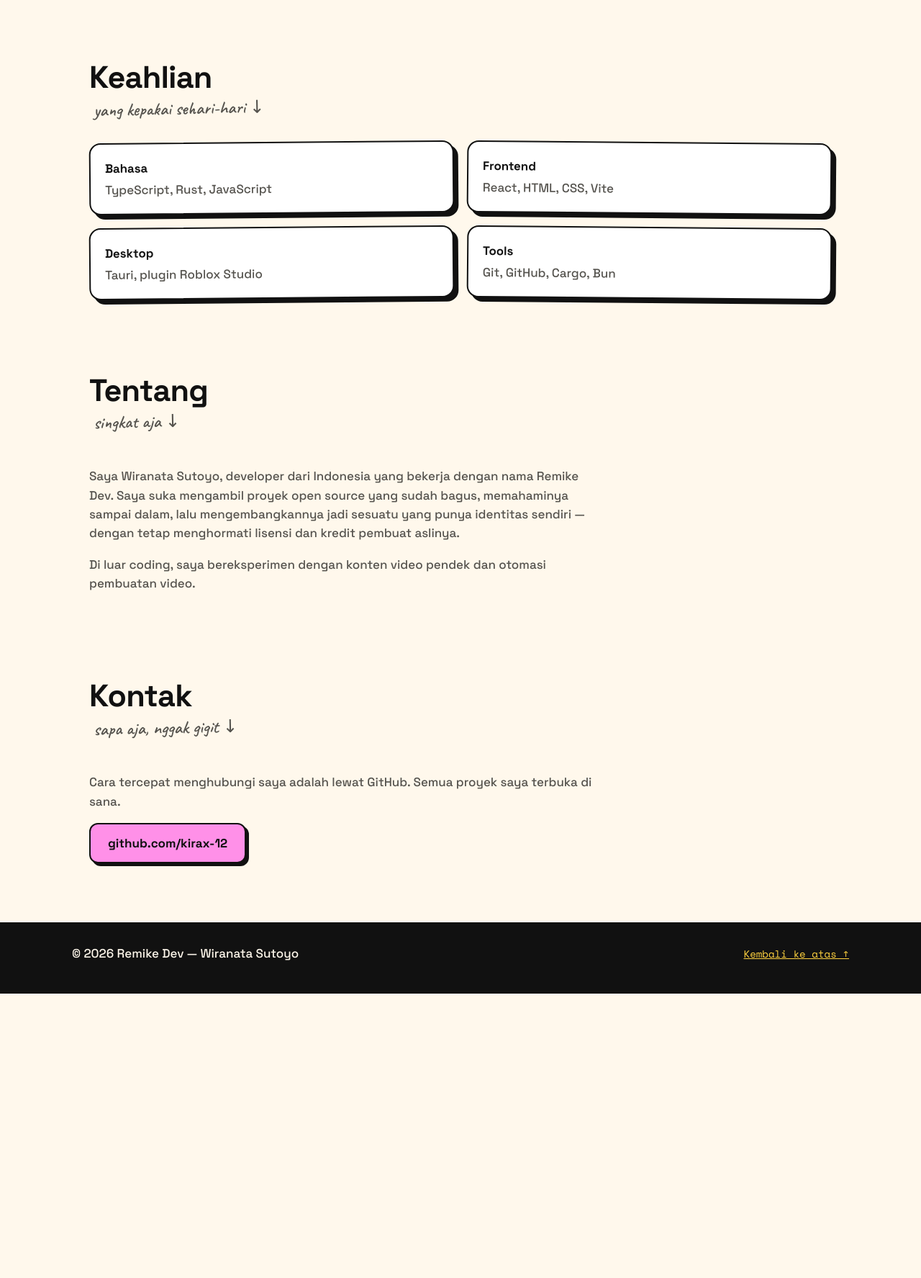
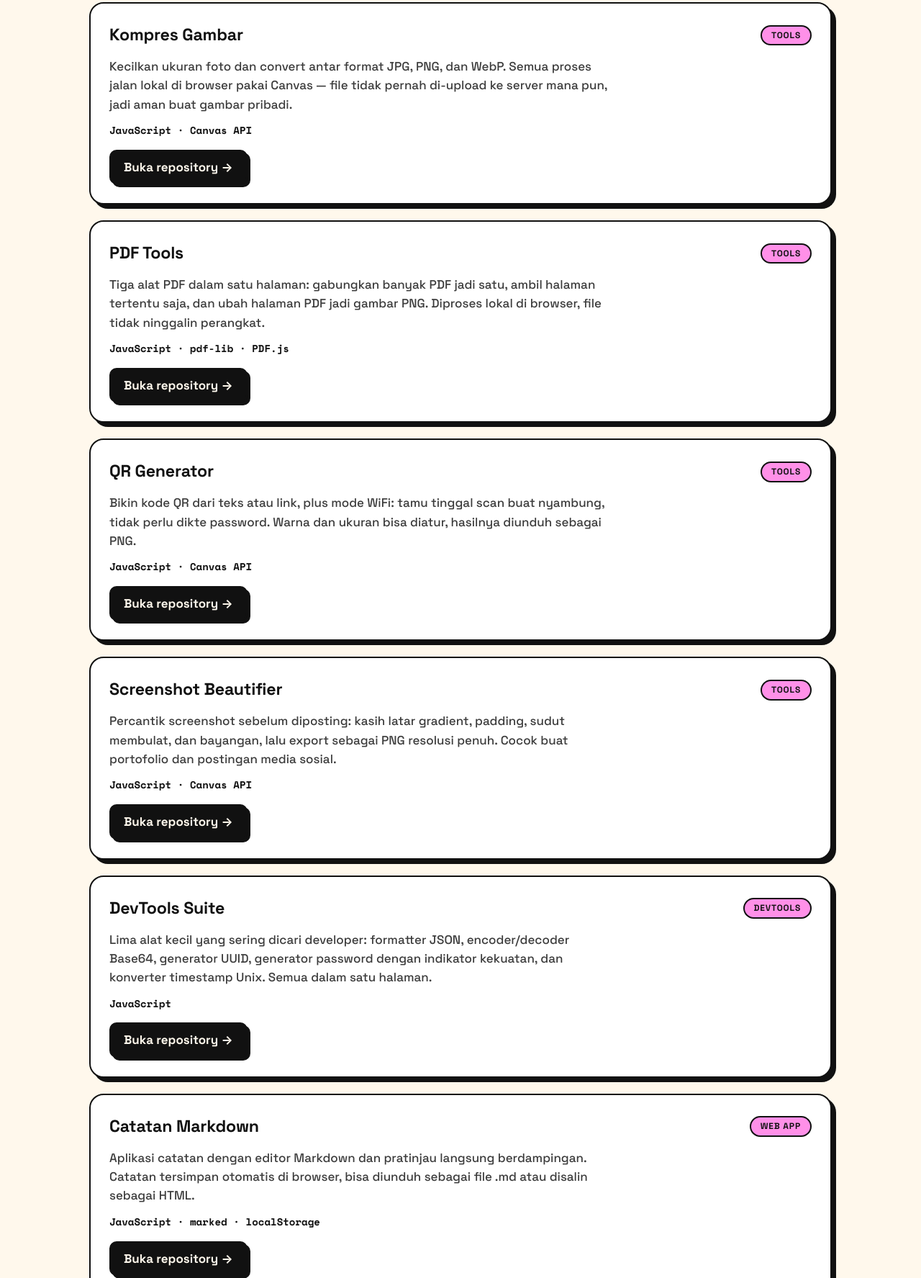
Before and after one commit to kirax-12/remike-dev-portofolio, a plain HTML site: page index.html in a window 1280 px wide. Shown: the part 3290-5065 px from the top of the page at 72% size. Before the commit the page ends 4670 px from the top, so only its background shows below. Drawn offline with nearby package versions, Linux system fonts and the light colour scheme.

Commit message:
Tambah 7 proyek tools baru ke daftar proyek

```diff
--- a/index.html
+++ b/index.html
@@ -110,6 +110,76 @@
 
       <article class="project">
         <div class="project-head">
+          <h3>TikTok Downloader</h3>
+          <span class="tag">Tools</span>
+        </div>
+        <p>Download video TikTok tanpa watermark: paste link, pilih kualitas HD atau standar, bisa juga ambil foto slideshow satu-satu dan audionya sebagai MP3. Tanpa install aplikasi, tanpa iklan pop-up.</p>
+        <p class="project-meta">JavaScript · Fetch API · TikWM API</p>
+        <a class="project-link" href="https://github.com/kirax-12/tiktok-downloader" target="_blank" rel="noopener">Buka repository →</a>
+      </article>
+
+      <article class="project">
+        <div class="project-head">
+          <h3>Kompres Gambar</h3>
+          <span class="tag">Tools</span>
+        </div>
+        <p>Kecilkan ukuran foto dan convert antar format JPG, PNG, dan WebP. Semua proses jalan lokal di browser pakai Canvas — file tidak pernah di-upload ke server mana pun, jadi aman buat gambar pribadi.</p>
+        <p class="project-meta">JavaScript · Canvas API</p>
+        <a class="project-link" href="https://github.com/kirax-12/kompres-gambar" target="_blank" rel="noopener">Buka repository →</a>
+      </article>
+
+      <article class="project">
+        <div class="project-head">
+          <h3>PDF Tools</h3>
+          <span class="tag">Tools</span>
+        </div>
+        <p>Tiga alat PDF dalam satu halaman: gabungkan banyak PDF jadi satu, ambil halaman tertentu saja, dan ubah halaman PDF jadi gambar PNG. Diproses lokal di browser, file tidak ninggalin perangkat.</p>
+        <p class="project-meta">JavaScript · pdf-lib · PDF.js</p>
+        <a class="project-link" href="https://github.com/kirax-12/pdf-tools" target="_blank" rel="noopener">Buka repository →</a>
+      </article>
+
+      <article class="project">
+        <div class="project-head">
+          <h3>QR Generator</h3>
+          <span class="tag">Tools</span>
+        </div>
+        <p>Bikin kode QR dari teks atau link, plus mode WiFi: tamu tinggal scan buat nyambung, tidak perlu dikte password. Warna dan ukuran bisa diatur, hasilnya diunduh sebagai PNG.</p>
+        <p class="project-meta">JavaScript · Canvas API</p>
+        <a class="project-link" href="https://github.com/kirax-12/qr-generator" target="_blank" rel="noopener">Buka repository →</a>
+      </article>
+
+      <article class="project">
+        <div class="project-head">
+          <h3>Screenshot Beautifier</h3>
+          <span class="tag">Tools</span>
+        </div>
+        <p>Percantik screenshot sebelum diposting: kasih latar gradient, padding, sudut membulat, dan bayangan, lalu export sebagai PNG resolusi penuh. Cocok buat portofolio dan postingan media sosial.</p>
+        <p class="project-meta">JavaScript · Canvas API</p>
+        <a class="project-link" href="https://github.com/kirax-12/screenshot-beautifier" target="_blank" rel="noopener">Buka repository →</a>
+      </article>
+
+      <article class="project">
+        <div class="project-head">
+          <h3>DevTools Suite</h3>
+          <span class="tag">DevTools</span>
+        </div>
+        <p>Lima alat kecil yang sering dicari developer: formatter JSON, encoder/decoder Base64, generator UUID, generator password dengan indikator kekuatan, dan konverter timestamp Unix. Semua dalam satu halaman.</p>
+        <p class="project-meta">JavaScript</p>
+        <a class="project-link" href="https://github.com/kirax-12/devtools-suite" target="_blank" rel="noopener">Buka repository →</a>
+      </article>
+
+      <article class="project">
+        <div class="project-head">
+          <h3>Catatan Markdown</h3>
+          <span class="tag">Web App</span>
+        </div>
+        <p>Aplikasi catatan dengan editor Markdown dan pratinjau langsung berdampingan. Catatan tersimpan otomatis di browser, bisa diunduh sebagai file .md atau disalin sebagai HTML.</p>
+        <p class="project-meta">JavaScript · marked · localStorage</p>
+        <a class="project-link" href="https://github.com/kirax-12/markdown-notes" target="_blank" rel="noopener">Buka repository →</a>
+      </article>
+
+      <article class="project">
+        <div class="project-head">
           <h3>Website Portofolio</h3>
           <span class="tag">Web</span>
         </div>
```
